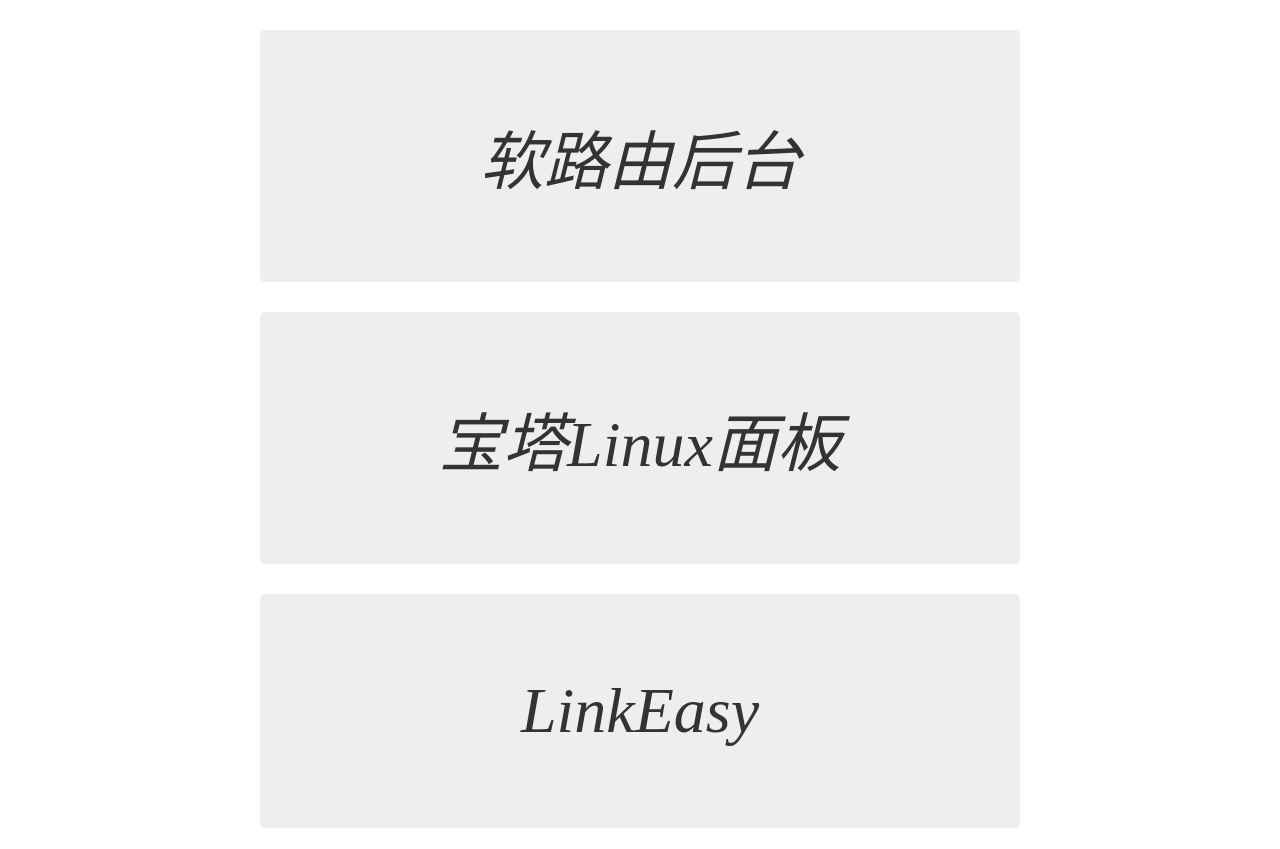
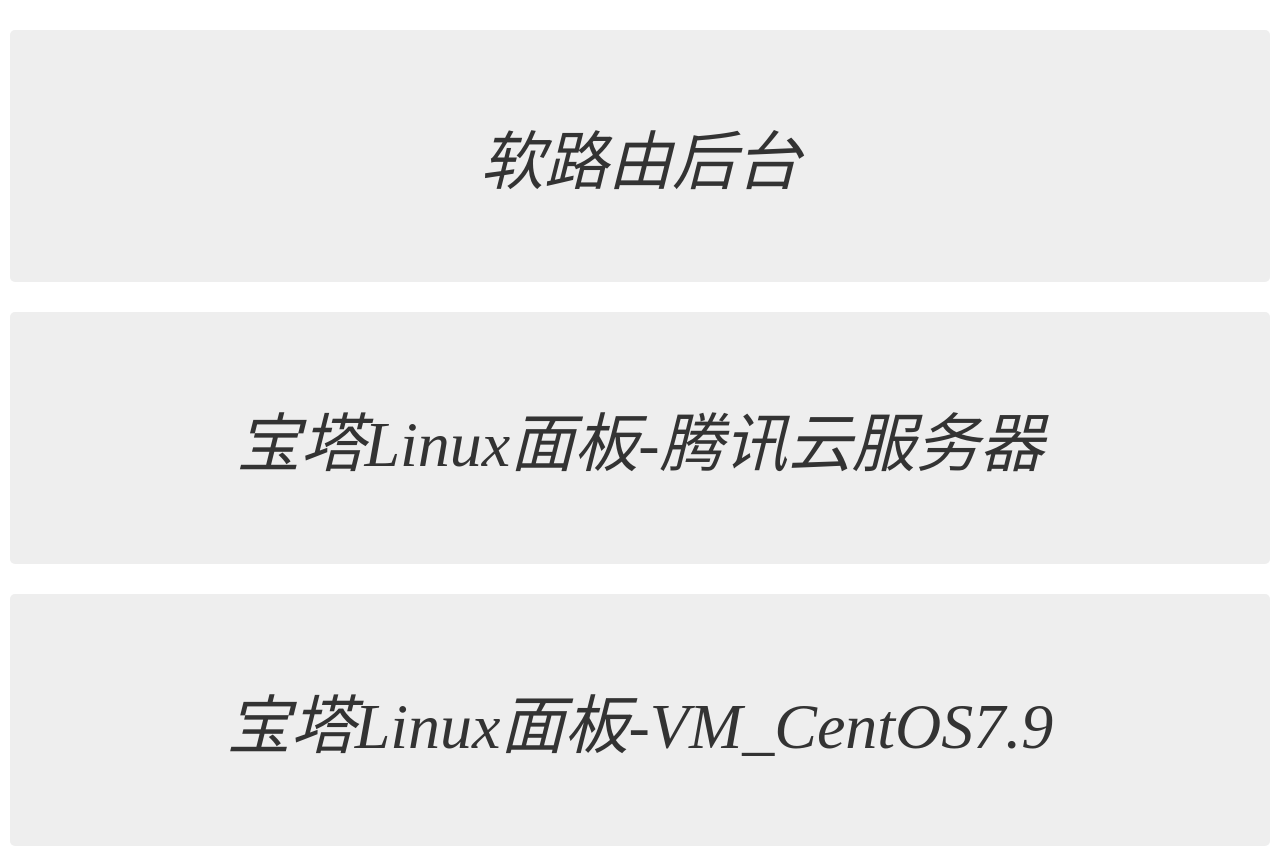
Before and after one commit to xsw0307/xsw0307.github.io, a plain HTML site: page index.html in a window 1280 px wide. Shown: the top 849 px of the page. Drawn offline with Linux system fonts and the light colour scheme.

Commit message:
Update index.html

```diff
--- a/index.html
+++ b/index.html
@@ -24,7 +24,7 @@
             background-color: #eee;
             padding: 80px;
             border-radius: 5px;
-            width: 600px;
+            width: 1100px;
             margin: 30px auto;
         }
 
@@ -39,7 +39,8 @@
 </head>
 <body>
 <a href="http://www.sxy10.top:81" class="link-1"><i>软路由后台</i></a>
-<a href="http://124.223.207.206:8888/tencentcloud" class="link-1"><i>宝塔Linux面板</i></a>
+<a href="http://124.223.207.206:8888/tencentcloud" class="link-1"><i>宝塔Linux面板-腾讯云服务器</i></a>
+<a href="http://6618bd2f.r16.cpolar.top/login?err=1" class="link-1"><i>宝塔Linux面板-VM_CentOS7.9</i></a>
 <a href="http://www.sxy10.top:81/cgi-bin/luci/admin/services/linkease/file/?path=/root/mnt/mmc1-1" class="link-3"><i>LinkEasy</i></a>
 <a href="http://www.sxy10.top:6086" class="link-2"><i>WEBDAV</i></a>
 <hr>
```
